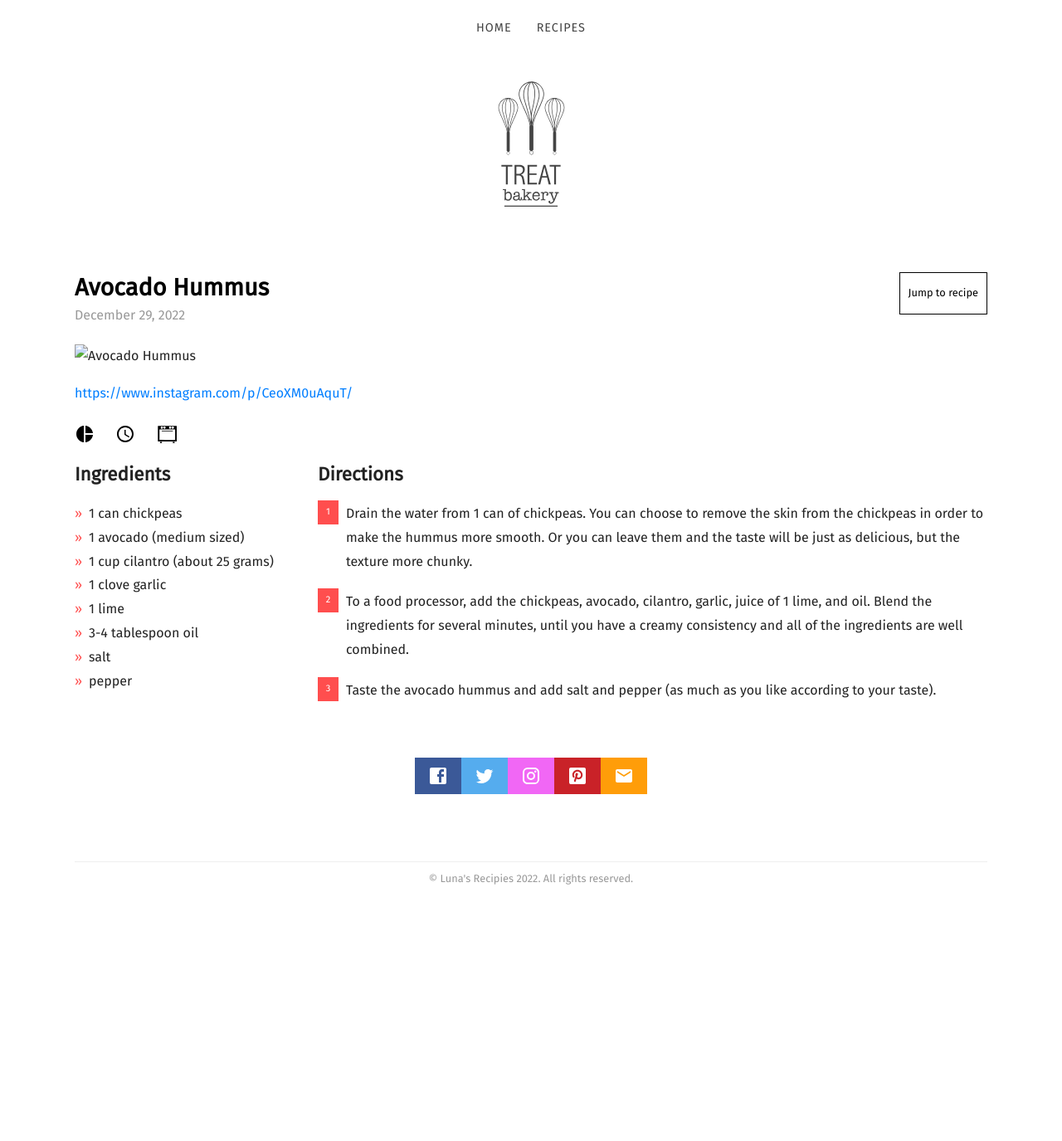
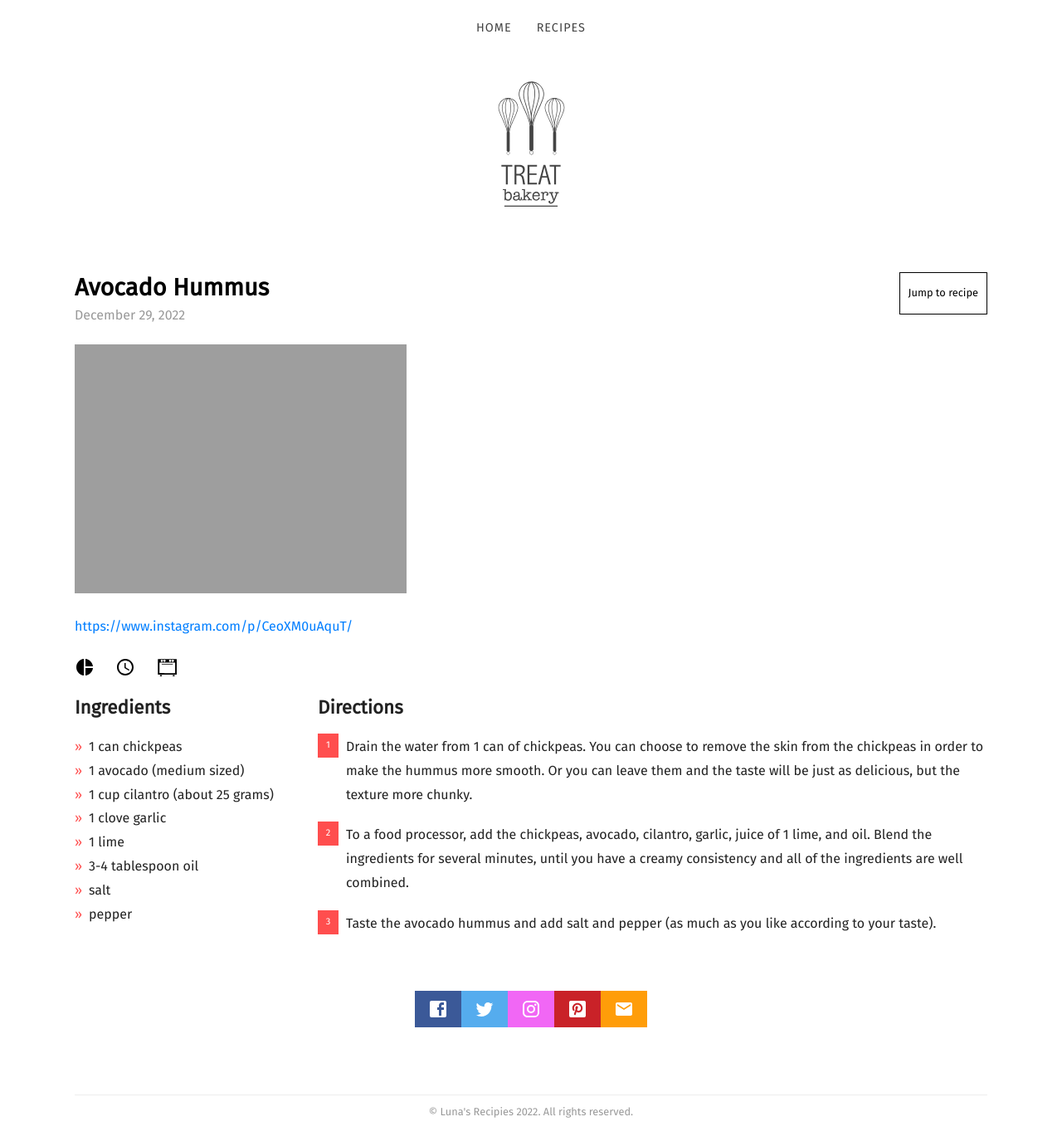
Before and after one commit to Luna-za-tuna/Personal_Recipe, a Jekyll site: the page built from _posts/2022-12-29-avocado-hummus.md, in a window 1280 px wide and 1375 px high. Shown: the whole window at 83% size. Built offline with Jekyll 4.4.1, drawn with Linux system fonts in a browser that asks for light colours; nearby versions of some CDN libraries; some web fonts are replaced.

Commit message:
updated recipe and added picture

```diff
--- a/_posts/2022-12-29-avocado-hummus.md
+++ b/_posts/2022-12-29-avocado-hummus.md
@@ -4,7 +4,7 @@ categories:
   - Snacks
   - Appetizers
 date: 2022-12-29
-featured_image:
+featured_image: https://luna-za-tuna.github.io/Personal_Recipe/images/acovado_hummus.jpg
 recipe:
   servings:
   prep:
```
Also changed, not shown: images/avocado_hummus.jpg (added).
